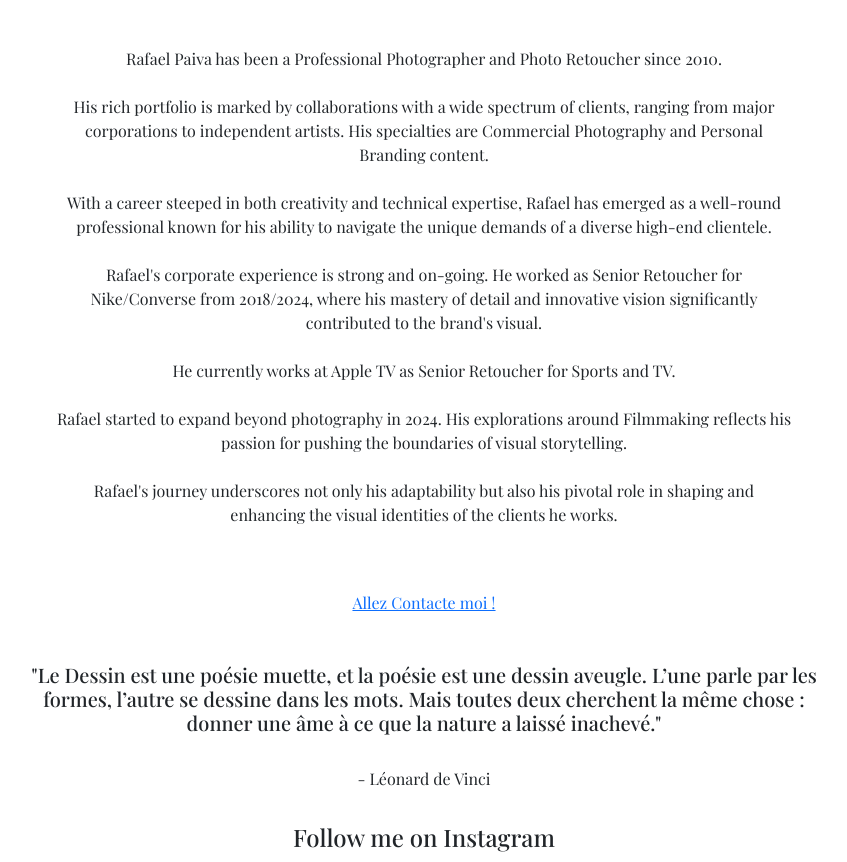
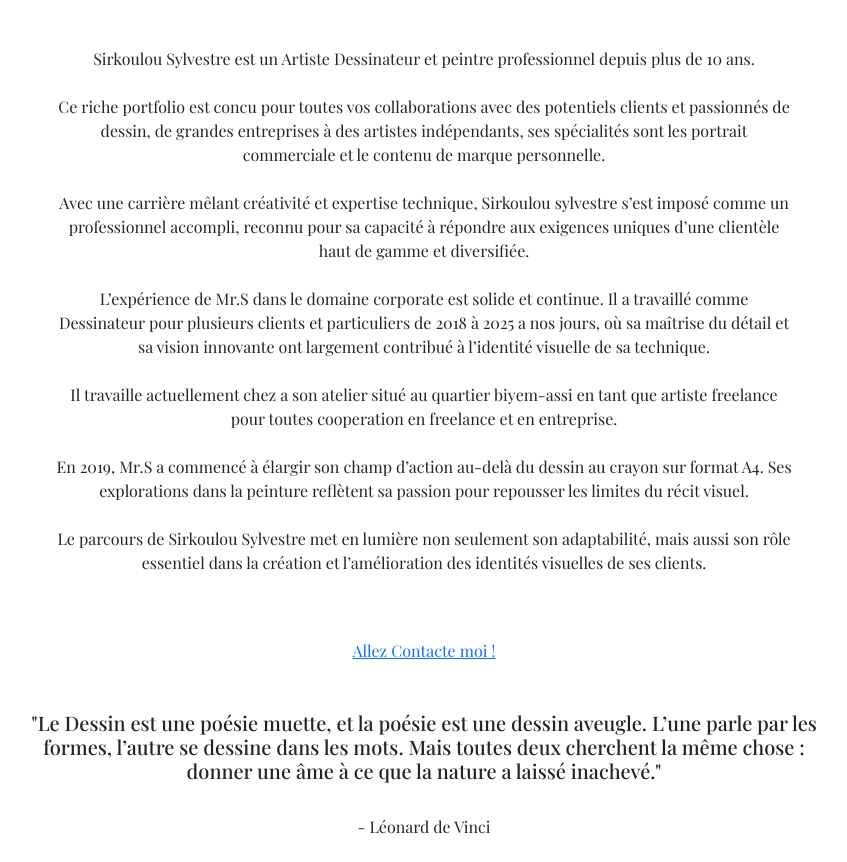
Before and after one commit to Brisco237/portfolioMrs, a Django app: page /photos-Art/about/ in a window 1280 px wide. Shown: the part 664-1526 px from the top of the page, without its empty margins (216-1063 px from the left). Run offline with Django 5.2, Linux system fonts and the light colour scheme; some libraries are stand-ins or nearby versions; some web fonts are replaced.

Commit message:
derniere mise a point

```diff
--- a/portfolioMrs/photos/urls.py
+++ b/portfolioMrs/photos/urls.py
@@ -1,8 +1,9 @@
 from django.urls import path
-from .views import store, about, contact
+from .views import PhotoListView, PhotoDetailView, about, contact
 
 urlpatterns = [
-    path('store/', store, name="store"),
+    path('', PhotoListView.as_view(), name='store'),
+    path('Dessin/<slug:slug>/', PhotoDetailView.as_view(), name='dessin_detail'),
     path('about/', about, name="about"),
     path('contact/', contact, name="contact")
 ]
--- a/portfolioMrs/photos/views.py
+++ b/portfolioMrs/photos/views.py
@@ -1,11 +1,24 @@
 from django.shortcuts import render
 from .models import Photos
+from django.views.generic import ListView, DetailView
 
 # Create your views here.
-def store(request):
-    photos = Photos.objects.all()
-    total  = Photos.objects.count()
-    return render(request, 'photos/store.html', {'photos' : photos, 'total' : total})
+class PhotoListView(ListView):
+    model = Photos
+    template_name = 'photos/store.html'
+    context_object_name = 'photos'
+
+    def get_context_data(self, **kwargs):
+        context = super().get_context_data(**kwargs)
+        context['total'] = self.get_queryset().count()
+        return context
+
+class PhotoDetailView(DetailView):
+    model = Photos
+    template_name = 'photos/dessin_detail.html'
+    context_object_name = 'photo'
+    slug_field = 'slug'
+    slug_url_kwarg = 'slug'
 
 def about(request):
     return render(request, 'portfolioMrs/about.html')
--- a/portfolioMrs/portfolioMrs/urls.py
+++ b/portfolioMrs/portfolioMrs/urls.py
@@ -24,7 +24,7 @@
     path('admin/', admin.site.urls),
     path('', home, name="home"),
     path('photos-Art/', include('photos.urls')),
-    path('authApp/', include('authapp.urls'))
+    path('authapp/', include('authapp.urls'))
 ]
 if settings.DEBUG:
     urlpatterns += static(settings.MEDIA_URL, document_root=settings.MEDIA_ROOT)
--- a/portfolioMrs/templates/base.html
+++ b/portfolioMrs/templates/base.html
@@ -36,12 +36,12 @@
 <body>
 {% block content %}{% endblock content %}
 <script src="{% static 'js/base.js' %}" defer></script>
-<!--masonary.js-->
-<script src="https://unpkg.com/masonry-layout@4/dist/masonry.pkgd.min.js" defer></script>
 <!-- bootstrap js-->
 <script src="https://cdn.jsdelivr.net/npm/bootstrap@5.3.8/dist/js/bootstrap.bundle.min.js" integrity="sha384-FKyoEForCGlyvwx9Hj09JcYn3nv7wiPVlz7YYwJrWVcXK/BmnVDxM+D2scQbITxI" crossorigin="anonymous" defer></script>
 <!--typeit js -->
 <script src="https://unpkg.com/typeit@8.8.7/dist/index.umd.js" defer></script>
+<!--masonary.js-->
+<script src="https://unpkg.com/masonry-layout@4/dist/masonry.pkgd.min.js" defer></script>
 {% block js %}<script src="" defer></script>{% endblock js %}
 </body>
 </html>
--- a/portfolioMrs/templates/navbar.html
+++ b/portfolioMrs/templates/navbar.html
@@ -22,7 +22,7 @@
     <div class="container-fluid">
         <div class="row">
             <div class="col-lg-12 col-md-12 col-xm-12 col-sm-12">
-                <div class="mobile-menu" x-show="open" x-cloak x-transition.duration.700ms @click.outside="open=false">
+                <div class="mobile-menu" x-show="open" x-cloak x-transition.duration.600ms @click.outside="open=false">
                     <a href="{% url 'home' %}">Home</a>
                     <a href="{% url 'store' %}">Original Art</a>
                     <a href="{% url 'about' %}">About</a>
--- a/portfolioMrs/templates/portfolioMrs/about.html
+++ b/portfolioMrs/templates/portfolioMrs/about.html
@@ -17,21 +17,26 @@
                 <br>
                 <img src="{% static 'images/logo.jpg' %}" height="800px" class="img-fluid">
                 <p class="text-about mt-5 ">
-                    Rafael Paiva has been a Professional Photographer and Photo Retoucher since 2010. <br><br>
-                    His rich portfolio is marked by collaborations with a wide spectrum of clients,
-                    ranging from major corporations to independent artists. His specialties are Commercial
-                    Photography and Personal Branding content. <br><br>
-                    With a career steeped in both creativity and technical expertise, Rafael has emerged as
-                    a well-round professional known for his ability to navigate the unique demands of a diverse
-                    high-end clientele. <br><br>
-                    Rafael's corporate experience is strong and on-going. He worked as Senior Retoucher for
-                    Nike/Converse from 2018/2024, where his mastery of detail and innovative vision significantly
-                    contributed to the brand's visual. <br><br>
-                    He currently works at Apple TV as Senior Retoucher for Sports and TV. <br><br>
-                    Rafael started to expand beyond photography in 2024. His explorations around Filmmaking
-                    reflects his passion for pushing the boundaries of visual storytelling. <br><br>
-                    Rafael's journey underscores not only his adaptability but also his pivotal role in shaping
-                    and enhancing the visual identities of the clients he works. <br><br><br>
+                    Sirkoulou Sylvestre est un Artiste Dessinateur et peintre professionnel depuis plus de 10 ans. <br><br>
+                    Ce riche portfolio est concu pour toutes vos collaborations avec des potentiels clients et passionnés de dessin,
+                    de grandes entreprises à des artistes indépendants, ses spécialités sont les portrait commerciale et le
+                    contenu de marque personnelle.
+                    <br><br>
+                    Avec une carrière mêlant créativité et expertise technique, Sirkoulou sylvestre s’est imposé comme un professionnel accompli, reconnu
+                    pour sa capacité à répondre aux exigences uniques d’une clientèle haut de gamme et diversifiée.
+                    <br><br>
+                    L’expérience de Mr.S dans le domaine corporate est solide et continue. Il a travaillé comme Dessinateur pour
+                    plusieurs clients et particuliers de 2018 à 2025 a nos jours, où sa maîtrise du détail et sa vision innovante ont largement contribué à l’identité
+                    visuelle de sa technique.
+                    <br><br>
+                    Il travaille actuellement chez a son atelier situé au quartier biyem-assi en tant que artiste freelance pour toutes cooperation en freelance et en entreprise.
+                    <br><br>
+                    En 2019, Mr.S a commencé à élargir son champ d’action au-delà du dessin au crayon sur format A4. Ses explorations dans la peinture
+                    reflètent sa passion pour repousser les limites du récit visuel.
+                    <br><br>
+                    Le parcours de Sirkoulou Sylvestre met en lumière non seulement son adaptabilité, mais aussi son rôle essentiel dans la création et
+                    l’amélioration des identités visuelles de ses clients.
+                    <br><br><br>
                 </p>
                 <a href="{% url 'contact' %}" class="btn-about mb-5">Allez Contacte moi !</a>
             </div>
--- a/portfolioMrs/templates/portfolioMrs/contact.html
+++ b/portfolioMrs/templates/portfolioMrs/contact.html
@@ -12,8 +12,8 @@
     </div>
     <div class="container-fluid" id="contact-form">
         <div class="row">
-            <div class="col-md-5">
-                <img src="{% static 'images/logo.jpg' %}" width="100%" height="600px">
+            <div class="col-md-5" id="contact-image">
+                <img src="{% static 'images/logo.jpg' %}" width="100%">
             </div>
             <div class="col-md-1"></div>
             <div class="col-md-6 mt-3" id="form">
--- a/portfolioMrs/templates/portfolioMrs/home.html
+++ b/portfolioMrs/templates/portfolioMrs/home.html
@@ -78,7 +78,7 @@
         </div>
         <div class="row text-center mb-5 mt-4">
             <div class="col-lg-12">
-                <a href="{% url 'store' %}" class="buy-button">Achetez un dessin ?</a>
+                <a href="" class="buy-button">Achetez un dessin ?</a>
             </div>
         </div>
     </div>
```
Also changed, not shown: portfolioMrs/photos/models.py (+17 -0 lines), portfolioMrs/templates/photos/dessin_detail.html (added, +47 -0 lines), portfolioMrs/templates/photos/store.html (+5 -3 lines), portfolioMrs/photos/__init__.py (deleted), portfolioMrs/photos/migrations/0001_initial.py, portfolioMrs/photos/migrations/0002_alter_photos_size_alter_photos_technique_and_more.py (deleted), portfolioMrs/photos/migrations/0002_photos_slug.py (added), portfolioMrs/photos/migrations/0003_alter_photos_options_alter_photos_image.py (deleted), portfolioMrs/photos/migrations/0004_categorie_photos_categorie.py (deleted), portfolioMrs/photos/migrations/0005_alter_photos_price.py (deleted), portfolioMrs/photos/migrations/0006_alter_photos_price.py (deleted), portfolioMrs/photos/migrations/0007_alter_photos_price.py (deleted).
